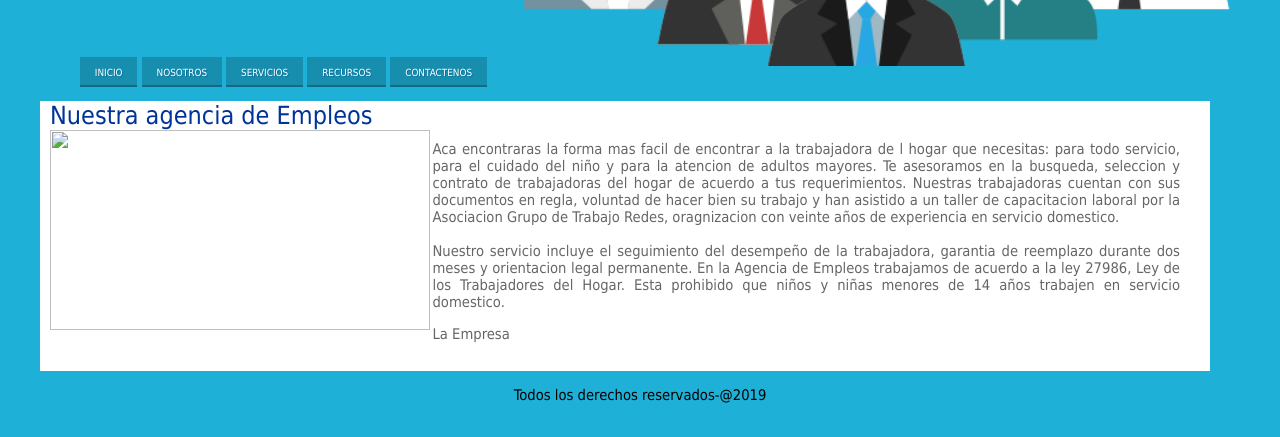
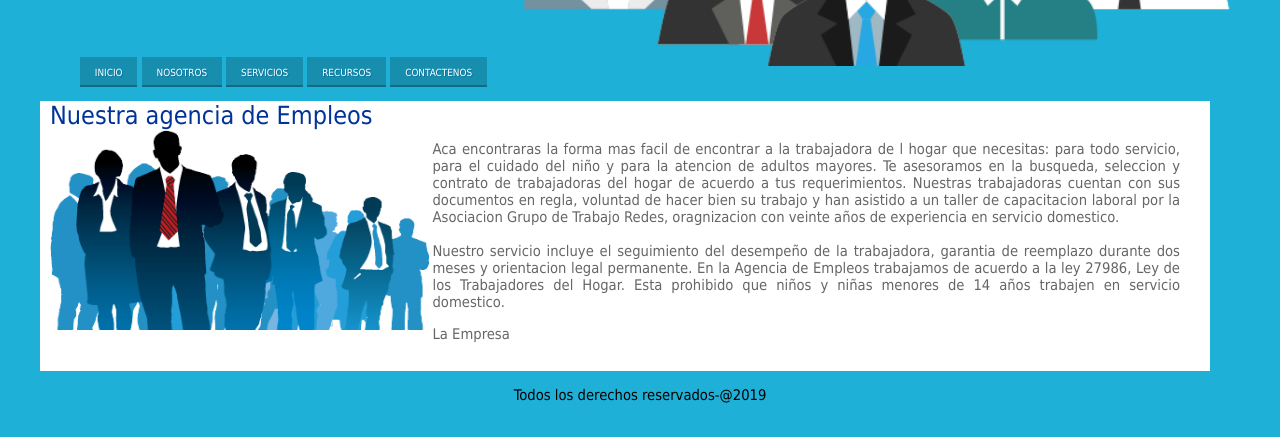
Before and after one commit to Angel-Alvarado123/Angel-Alvarado123, a plain HTML site: page index.html in a window 1280 px wide. Shown: the part 363-800 px from the top of the page. Drawn offline with Linux system fonts and the light colour scheme; files whose address does not match are found by name.

Commit message:
Update index.html

```diff
--- a/index.html
+++ b/index.html
@@ -25,7 +25,7 @@
 	</section>
 	<section id="seccion">
 		<header id="subtitulo2">Nuestra agencia de Empleos</header>
-		<img src="img/empleados.png" id="imagen">
+		<img src="empleados.png" id="imagen">
 		<aside id="ladoderecho">
 			<p>
 				Aca encontraras la forma mas facil de encontrar a la trabajadora de l hogar que necesitas: para todo servicio, para el cuidado del niño y para la atencion de adultos mayores. Te asesoramos en la busqueda, seleccion y contrato de trabajadoras del hogar de acuerdo a tus requerimientos.
```
